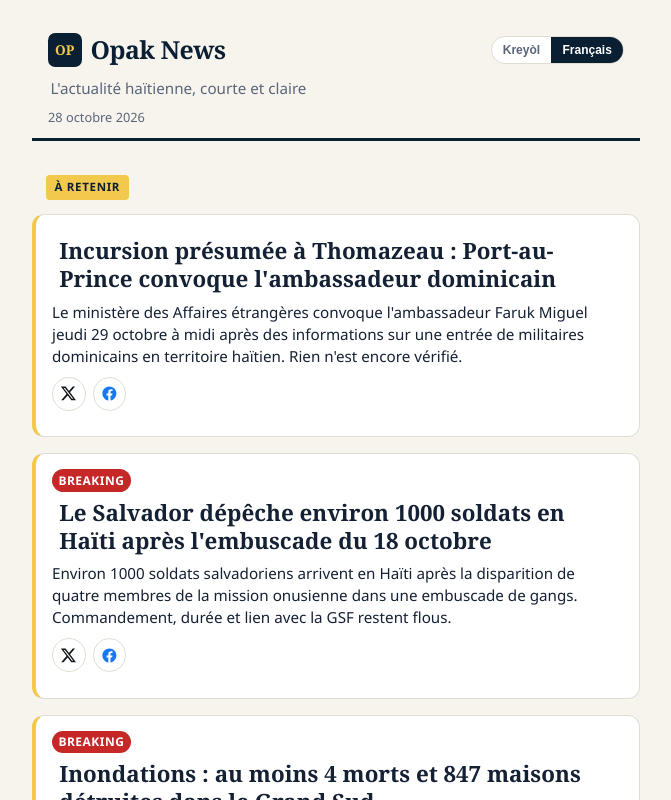
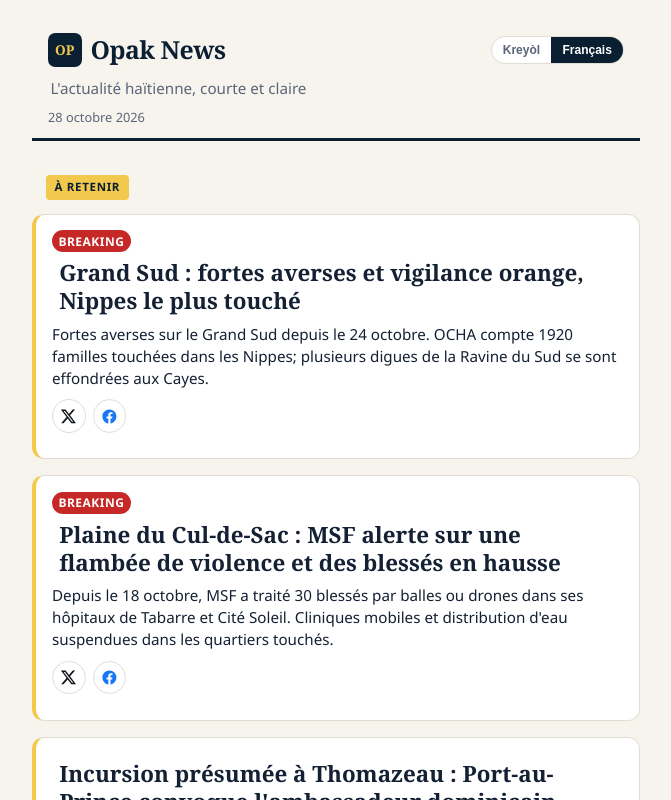
Before and after one commit to haitialways-pixel/opak-news, a React (Vite) app: page / in a window 1280 px wide. Shown: the top 800 px of the page, without its empty margins (304-975 px from the left). Built offline with nearby package versions, Linux system fonts and the light colour scheme; no server answers.

Commit message:
Need to Know: Grand Sud downpours first, MSF second

```diff
--- a/src/data/stories.ts
+++ b/src/data/stories.ts
@@ -10,6 +10,51 @@ import type { Story } from "../types";
  * named outlets (Reuters, HaitiLibre, DGPC, etc.), never BAJ.
  */
 export const STORIES: Story[] = [
+  {
+    id: "ntk-grand-sud-downpours-2026-10-28",
+    tier: "need-to-know",
+    topic: "society",
+    publishedAt: "2026-10-28",
+    isBreaking: true,
+    headline: {
+      ht: "Grand Sid : gwo lapli ak vijilans oranj, Nip pi frape",
+      fr: "Grand Sud : fortes averses et vigilance orange, Nippes le plus touché",
+    },
+    brief: {
+      ht: "Gwo lapli ap tonbe nan Grand Sid depi 24 oktòb. OCHA di Nip gen 1920 fanmi afekte; plizyè dyk Ravine du Sud tonbe nan Okay.",
+      fr: "Fortes averses sur le Grand Sud depuis le 24 octobre. OCHA compte 1920 familles touchées dans les Nippes; plusieurs digues de la Ravine du Sud se sont effondrées aux Cayes.",
+    },
+    body: {
+      ht: "Depi 24 oktòb, gwo lapli ap frape Sid, Nip ak Grandans. Nan yon Flash Update 28 oktòb, OCHA di DGPC kenbe tout Grand Sid nan vijilans oranj (kèk medya te di alèt la leve 27 oktòb nan kèk depatman).\n\nNip pi frape: 1920 fanmi afekte, 1767 kay inonde, 48 ti kay detwi. Nan Grandans, 630 kay inonde; lopital kominotè Koray, lekòl nasyonal Fondikaques ak mache piblik Chanbelan inonde. Nan Okay, anviwon 200 kay inonde epi plizyè seksyon dyk Ravine du Sud tonbe.\n\nBilten an: 4 moun mouri (3 nan Nip, 1 nan Sidès) epi 2 pechè disparèt nan Abriko (Grandans).",
+      fr: "Depuis le 24 octobre, de fortes averses frappent le Sud, les Nippes et la Grand'Anse. Dans un Flash Update du 28 octobre, OCHA indique que la DGPC maintient tout le Grand Sud en vigilance orange (certains médias avaient annoncé une levée le 27 octobre dans certains départements).\n\nLes Nippes sont les plus touchées: 1920 familles affectées, 1767 maisons inondées, 48 petites maisons détruites. En Grand'Anse, 630 maisons inondées; l'hôpital communautaire de Corail, l'école nationale de Fond'Icaques et le marché public de Chambellan sont inondés. Aux Cayes, environ 200 maisons inondées et plusieurs sections de digues de la Ravine du Sud se sont effondrées.\n\nBilan: 4 morts (3 dans les Nippes, 1 dans le Sud-Est) et 2 pêcheurs disparus à Abricots (Grand'Anse).",
+    },
+    sources: [
+      "OCHA",
+      "DGPC / Protection civile",
+    ],
+  },
+  {
+    id: "ntk-msf-plaine-cul-de-sac-2026-10",
+    tier: "need-to-know",
+    topic: "security",
+    publishedAt: "2026-10-28",
+    isBreaking: true,
+    headline: {
+      ht: "Plèn Kildesak : MSF tire alam sou vyolans k ap monte, plis blese rive lopital",
+      fr: "Plaine du Cul-de-Sac : MSF alerte sur une flambée de violence et des blessés en hausse",
+    },
+    brief: {
+      ht: "Depi 18 oktòb, MSF trete 30 moun blese nan zam oswa dron nan lopital Tabarre ak Site Solèy. Klinik mobil ak dlo trete sispann nan katye yo.",
+      fr: "Depuis le 18 octobre, MSF a traité 30 blessés par balles ou drones dans ses hôpitaux de Tabarre et Cité Soleil. Cliniques mobiles et distribution d'eau suspendues dans les quartiers touchés.",
+    },
+    body: {
+      ht: "MSF tire alam sou yon flanbe vyolans nan Plèn Kildesak, nan nòdès Pòtoprens. Depi plizyè manm Gang Suppression Force disparèt apre yon atak sou machin yo 18 oktòb, tire ak eksplozyon dron ogmante nan zòn nan.\n\nAnt 18 ak 26 oktòb, lopital MSF nan Tabarre ak Site Solèy trete 30 moun ki blese nan tire oswa eksplozyon dron, ki gen fanm ak timoun. MSF sispann klinik mobil yo ak distribisyon dlo trete nan katye ki afekte yo.\n\nÒganizasyon an mande otorite yo ak tout pati yo pou yo epanye sivil yo ak enstalasyon medikal yo, epi pèmèt aksè nan swen pou blese yo.",
+      fr: "MSF alerte sur une flambée de violence dans la Plaine du Cul-de-Sac, dans le nord-est de Port-au-Prince. Depuis la disparition de plusieurs membres de la Gang Suppression Force après une attaque contre leur véhicule le 18 octobre, les tirs et les explosions de drones ont augmenté dans la zone.\n\nEntre le 18 et le 26 octobre, les hôpitaux MSF de Tabarre et de Cité Soleil ont traité 30 personnes blessées par balles ou explosions de drones, dont des femmes et des enfants. MSF a suspendu ses cliniques mobiles et la distribution d'eau traitée dans les quartiers touchés.\n\nL'organisation demande aux autorités et à toutes les parties d'épargner les civils et les installations médicales, et de garantir l'accès aux soins pour les blessés.",
+    },
+    sources: [
+      "MSF",
+    ],
+  },
   {
     id: "ntk-thomazeau-ambassador-summoned-2026-10",
     tier: "need-to-know",
```
